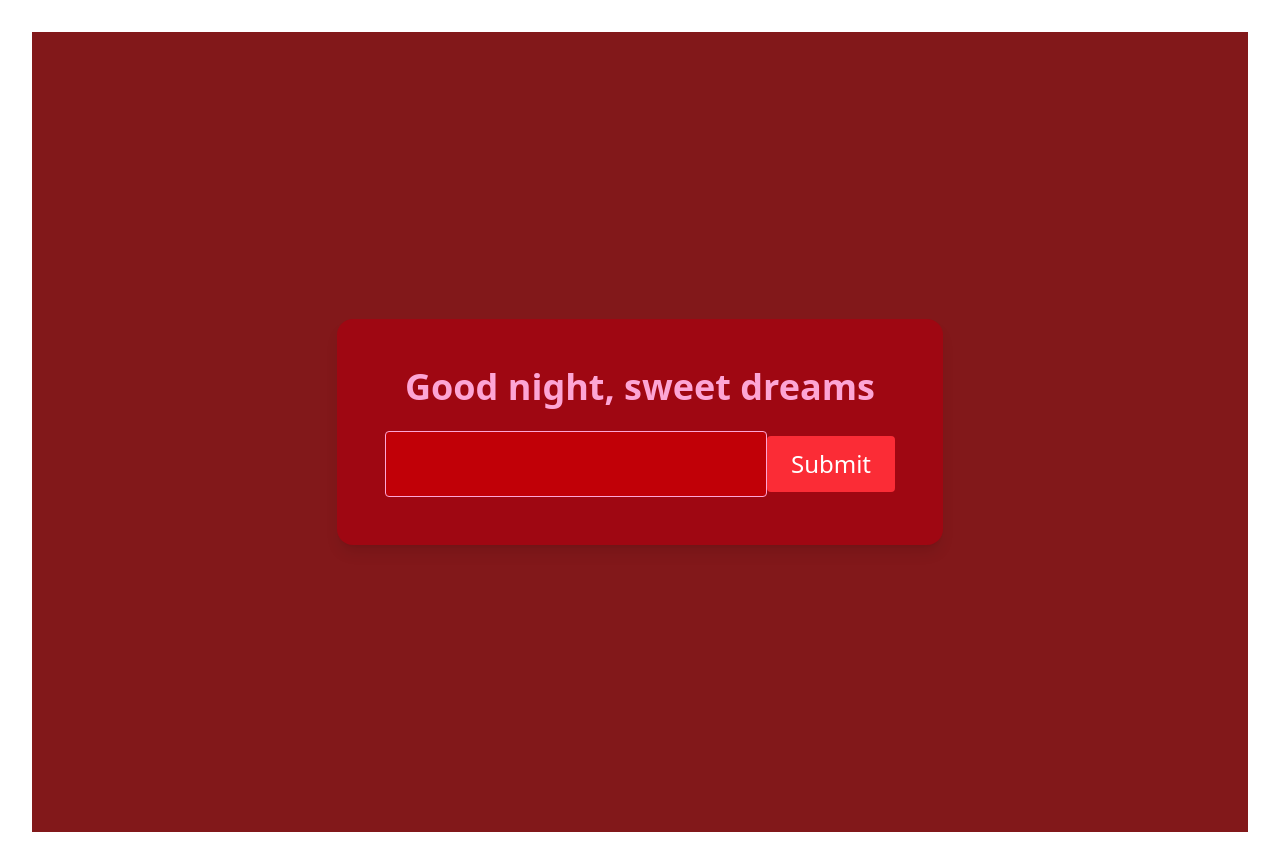
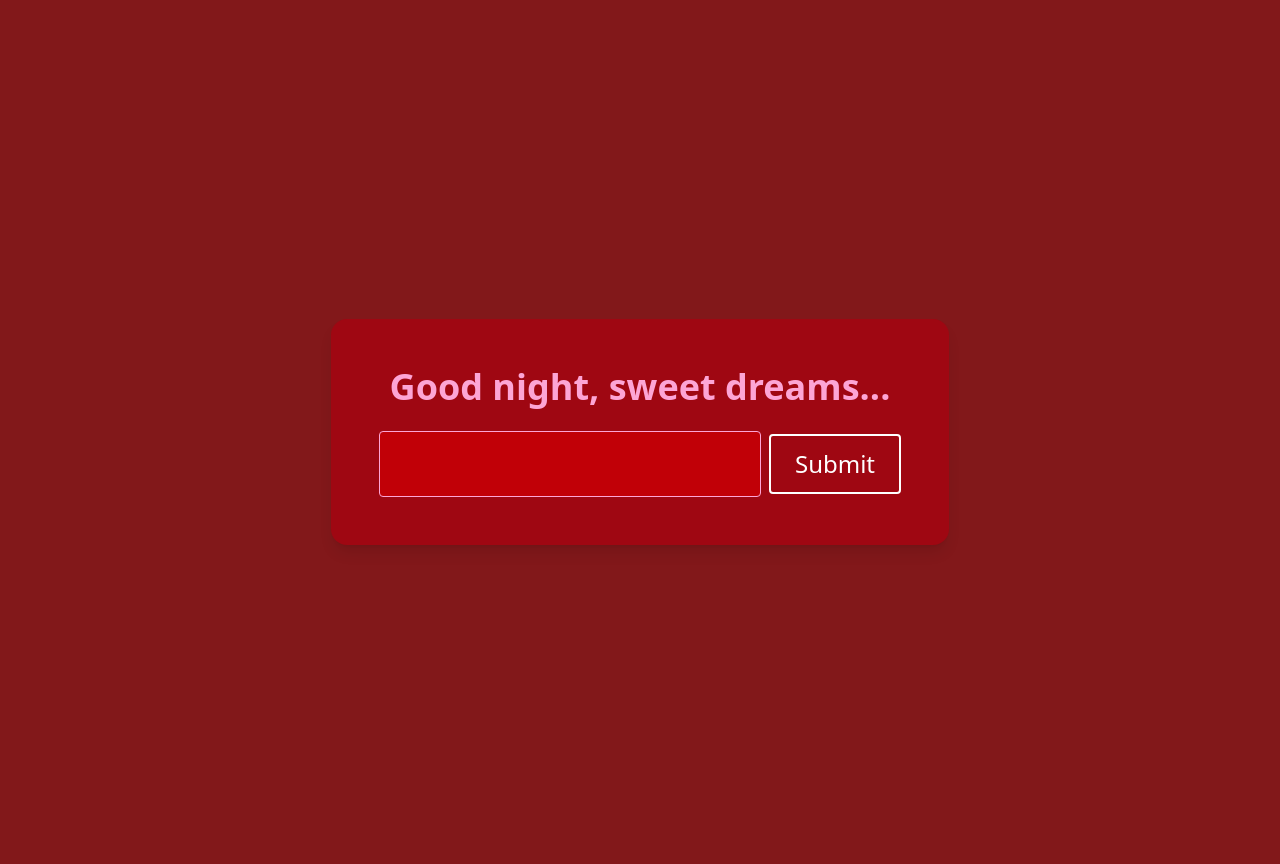
Before and after one commit to Nuel-Agyei/vals-day, a React (Vite) app: page / in a window 1280 px wide. Both pictures are taken after a click on the button "Yes". Built offline with nearby package versions, Linux system fonts and the light colour scheme.

Commit message:
style changes

```diff
--- a/src/components/popup.jsx
+++ b/src/components/popup.jsx
@@ -14,6 +14,7 @@ const Popup = () => {
   };
 
   const correctAnswerForMel = "and all things attached"; // Specify the correct answer here
+  const altAnswer = "all things attached"; // Specify the correct answer here
 
   const handleYes = () => setStep(2);
   const handleNo = () => setStep(3);
@@ -58,9 +59,9 @@ const Popup = () => {
 
           {step === 2 && (
             <>
-              <p className="text-4xl font-bold">Good night, sweet dreams</p>
+              <p className="text-4xl font-bold">Good night, sweet dreams...</p>
               <input type="text" value={answer} onChange={(e) => setAnswer(e.target.value)} className="mt-6 p-4 border rounded bg-red-700 text-pink-300 text-2xl" />
-              <button onClick={handleMelAnswerSubmit} className="mt-4 bg-red-500 text-white px-6 py-3 rounded text-2xl">Submit</button>
+              <button onClick={handleMelAnswerSubmit} className="sub mt-4 ml-2 bg-red-500 text-white px-6 py-3 rounded text-2xl">Submit</button>
             </>
           )}
 
--- a/src/index.css
+++ b/src/index.css
@@ -1 +1,7 @@
 @import 'tailwindcss';
+body{
+  @apply bg-red-900
+}
+.sub{
+  @apply text-white bg-transparent border-2 border-white hover:scale-120 transition hover:ml-4 duration-700 ease-in-out;
+}
```
